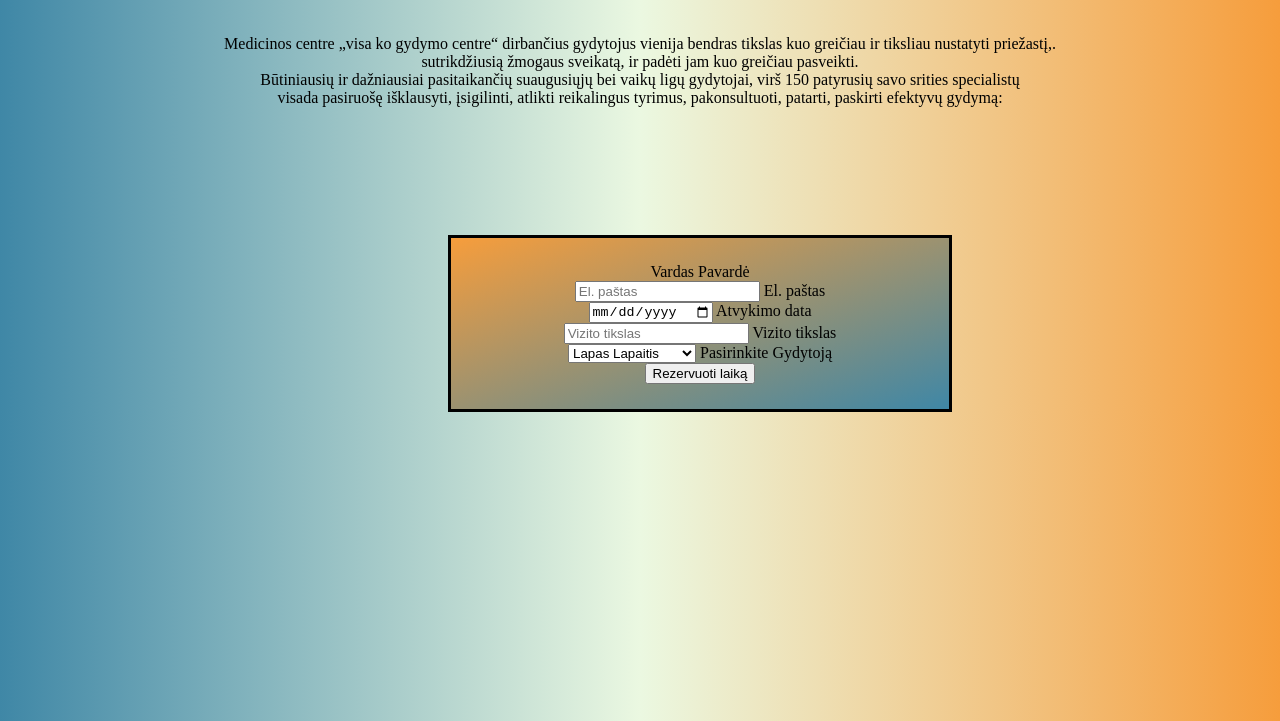
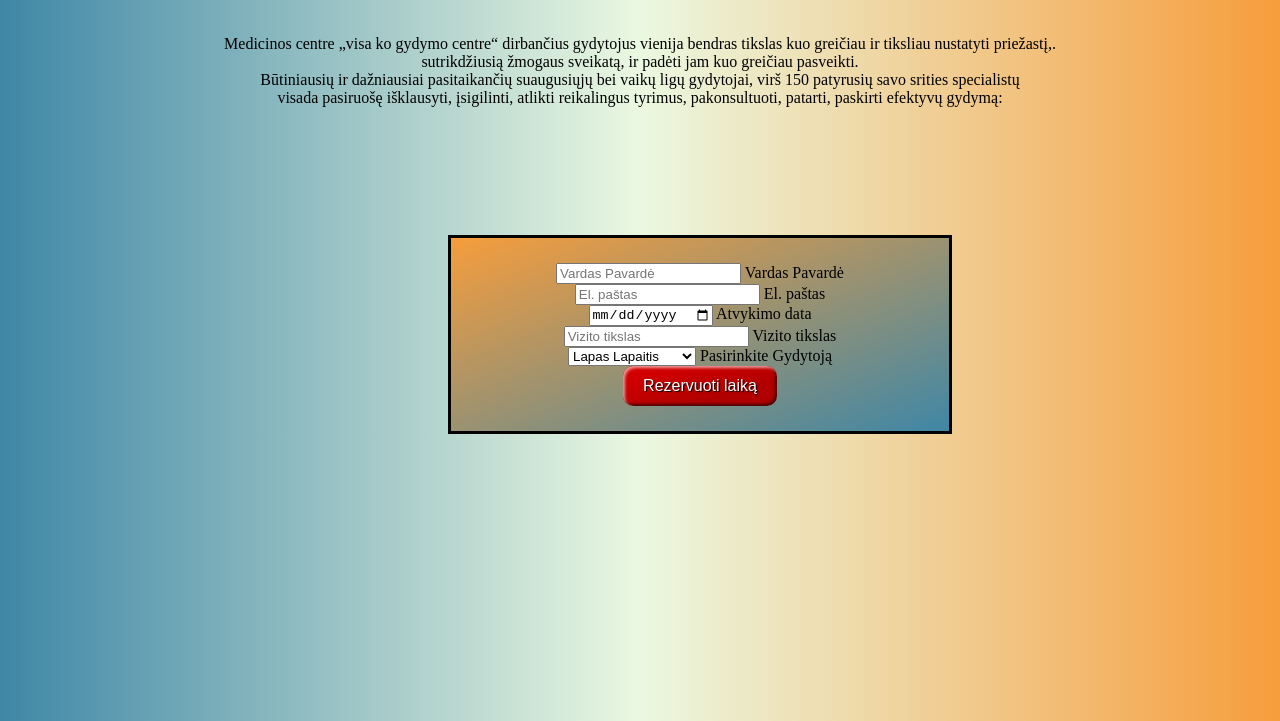
Before and after one commit to Bernardas92/Javascript-22-01-03, a plain HTML site: page Paskaitos/01 06/1011uzduotis.html in a window 1280 px wide. Shown: the part 79-800 px from the top of the page. Drawn offline with Linux system fonts and the light colour scheme.

Commit message:
01 06
update

```diff
--- a/Paskaitos/01 06/10uzduotis.html
+++ b/Paskaitos/01 06/1011uzduotis.html
@@ -19,10 +19,10 @@
     </p>
 
     <form>
-         <div class="border align"
+         <div class="border align">
 
                   <input type="text" placeholder="Vardas Pavardė" required /> Vardas Pavardė
-                 </br>
+                </br>
                   <input type="text" placeholder="El. paštas" required /> El. paštas
                 </br>
                   <input type="date" required /> Atvykimo data
@@ -36,7 +36,7 @@
                  <option>Šaka Šakaitė</option>
                  </select> Pasirinkite Gydytoją
                  </br>
-                 <button type="submit">Rezervuoti laiką</button>
+                 <button class="stilius" type="submit">Rezervuoti laiką</button>
          </div>
     </form>
 
--- a/Paskaitos/01 06/assets/10.css
+++ b/Paskaitos/01 06/assets/10.css
@@ -22,3 +22,29 @@ h1 {
 }
 .align { position: center;
 }
+.stilius {
+   border: 0;
+   line-height: 2.5;
+   padding: 0 20px;
+   font-size: 1rem;
+   text-align: center;
+   color: #fff;
+   text-shadow: 1px 1px 1px #000;
+   border-radius: 10px;
+   background-color: rgba(220, 0, 0, 1);
+   background-image: linear-gradient(to top left,
+                                     rgba(0, 0, 0, .2),
+                                     rgba(0, 0, 0, .2) 30%,
+                                     rgba(0, 0, 0, 0));
+   box-shadow: inset 2px 2px 3px rgba(255, 255, 255, .6),
+               inset -2px -2px 3px rgba(0, 0, 0, .6);
+}
+
+.stilius:hover {
+   background-color: rgba(255, 0, 0, 1);
+}
+
+.stilius:active {
+   box-shadow: inset -2px -2px 3px rgba(255, 255, 255, .6),
+               inset 2px 2px 3px rgba(0, 0, 0, .6);
+            }
--- /dev/null
+++ b/Paskaitos/01 10/01 10.html
@@ -0,0 +1,13 @@
+<!DOCTYPE html>
+<html lang="en">
+<head>
+    <meta charset="UTF-8">
+    <meta http-equiv="X-UA-Compatible" content="IE=edge">
+    <meta name="viewport" content="width=device-width, initial-scale=1.0">
+    <link href="assets/style.css" rel="stylesheet"/>
+    <title>Document</title>
+</head>
+<body>
+
+</body>
+</html>
--- a/Paskaitos/assets/style.css
+++ /dev/null
@@ -1,44 +0,0 @@
-html,
-body {
-  width: 100%;
-  height: 100%;
-  margin: 0;
-  padding: 0;
-  background: linear-gradient(to bottom right, #fdc639, #ff7c60);
-  overflow: hidden;
-  place-items: center;
-}
-.divs {
-  text-align: center;
-  margin-top: 25%;
-  border: 3px solid black;
-  width: 14%;
-  background:linear-gradient(to bottom right, #5B7FFF, #33CCFC);
-  margin-left: 43%;
-  padding: 5px;
-}
-.button {
-  margin-left: 45%;
-  margin-top: 5px;
-  color: rgb(182, 8, 8);
-  background: rgb(218, 221, 36);
-  font-family: 'Bebas Neue', cursive;
-  width: 35%;
-  font-weight: bolder;
-}
-.checkbox {
-  margin-left: 38%;
-  font-family: 'Bebas Neue', cursive;
-}
-.login {
-  margin-right: 63%;
-  font-family: 'Lato',sans-serif;
-  font-family: 'Moon Dance', cursive;
-    font-size: 25px;
-font-weight: bolder;}
-.password {
-  margin-right: 50%;
-  font-family: 'Lato',sans-serif;
-  font-family: 'Moon Dance', cursive;
-    font-size: 25px;
-font-weight: bolder;}
```
Also changed, not shown: Paskaitos/01 06/12uzduotis.html (renamed from Paskaitos/01 06/11uzduotis.html, +0 -1 lines), Paskaitos/01 10/assets/style.css (added).
